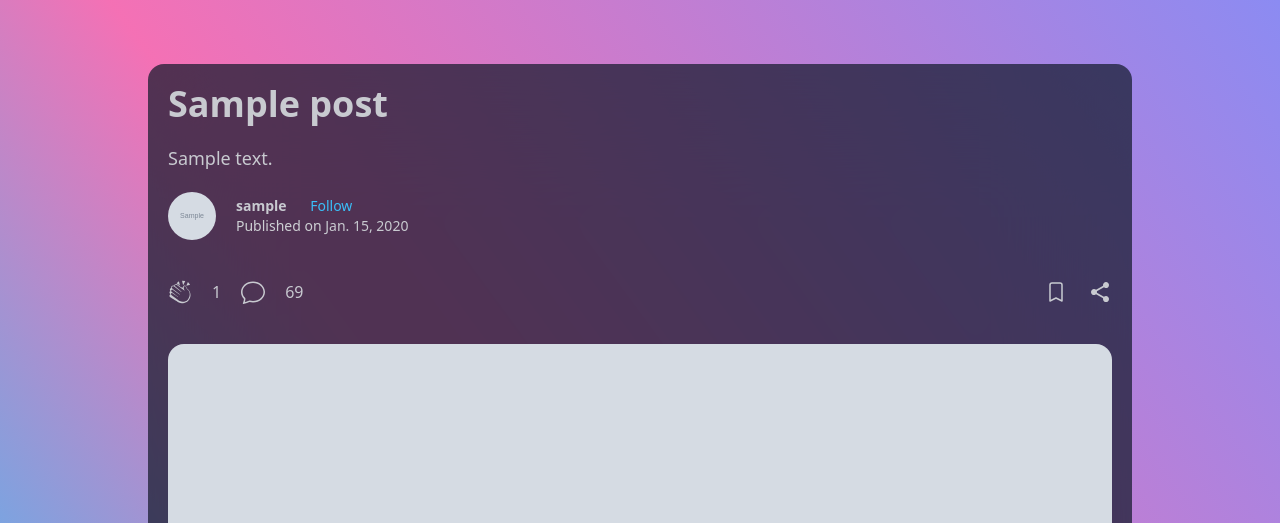
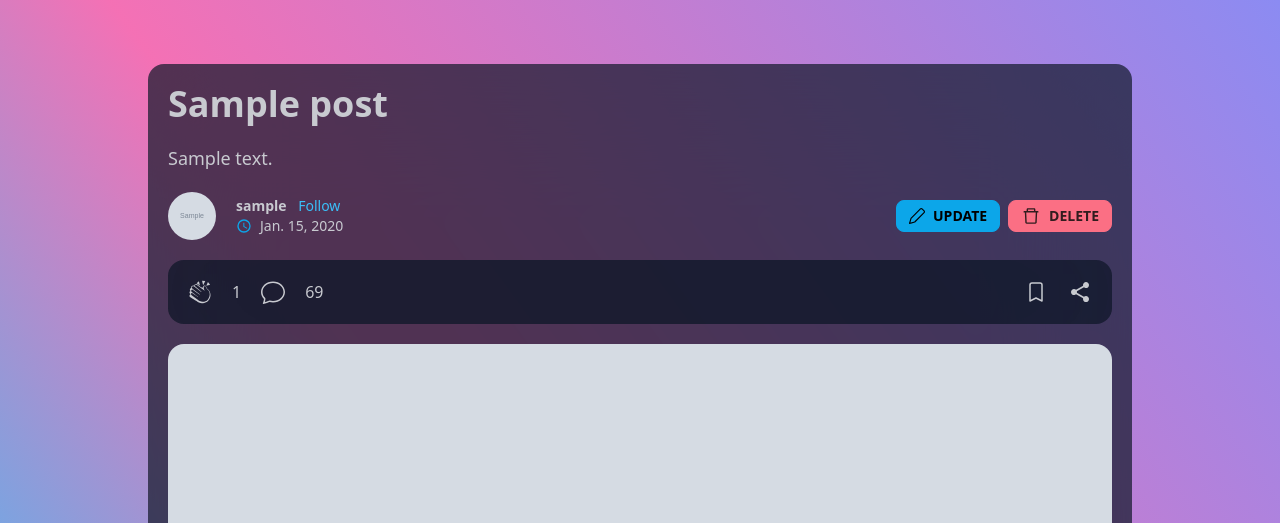
Before and after one commit to izharxyz/neon, a Django app: a page that uses blog/templates/blog/detail.html in a window 1280 px wide. Shown: the part 148-671 px from the top of the page. Run offline with Django 3.2, Linux system fonts and the light colour scheme; a user stored in the database is signed in; tables that the repository leaves empty hold one stand-in row (values such as "Sample post"); grey boxes marked "Sample" are stand-in pictures; style sheets or scripts are compiled from the project's sources.

Commit message:
added craete and edit button if user is post author

```diff
--- a/blog/templates/blog/detail.html
+++ b/blog/templates/blog/detail.html
@@ -5,20 +5,55 @@
         <div class="w-full h-fit mt-48 mb-5 p-5 rounded-box bg-base-100 bg-opacity-70 backdrop-blur-3xl">
             <h1 class="text-3xl md:text-4xl font-bold">{{ post.title }}</h1>
             <h3 class="mt-5 text-lg">{{ post.excerpt }}</h3>
-            <div class="mt-5 text-base flex items-center gap-5">
+            <div class="mt-5 flex items-center justify-between w-full">
+                <div class="flex flex-row gap-5 items-center text-base">
                     <img src="{{ post.category.image.url }}"
                          alt="author"
                          class="w-12 h-12 rounded-full object-cover">
                     <div class="text-sm">
                         <p class="font-semibold">
-                        {{ post.author.username }} <span class="ml-5 text-primary font-normal"><a href="/">Follow</a></span>
+                            {{ post.author.username }} <span class="ml-2 text-primary font-normal"><a href="/">Follow</a></span>
                         </p>
-                    <p class="text-neutral-content">
-                        Published on <span class="text-base-content">{{ post.created_at|date }}</span>
-                    </p>
+                        <div class="text-neutral-content flex gap-2 items-center">
+                            <svg class="text-info h-4 w-4"
+                                 xmlns="http://www.w3.org/2000/svg"
+                                 width="24"
+                                 height="24"
+                                 viewBox="0 0 24 24">
+                                <path fill="currentColor" d="M12 20a8 8 0 0 0 8-8a8 8 0 0 0-8-8a8 8 0 0 0-8 8a8 8 0 0 0 8 8m0-18a10 10 0 0 1 10 10a10 10 0 0 1-10 10C6.47 22 2 17.5 2 12A10 10 0 0 1 12 2m.5 5v5.25l4.5 2.67l-.75 1.23L11 13V7h1.5Z" />
+                            </svg>
+                            <span class="text-base-content">{{ post.created_at|date }}</span>
                         </div>
                     </div>
-            <div class="mt-5 py-5 flex items-center justify-between">
+                </div>
+                {% if user == post.author %}
+                    <div class="flex gap-2">
+                        <a href="/" class="btn btn-info btn-sm">
+                            <!-- pen icon -->
+                            <svg class="h-4 w-4"
+                                 xmlns="http://www.w3.org/2000/svg"
+                                 width="20"
+                                 height="20"
+                                 viewBox="0 0 14 14">
+                                <path fill="none" stroke="currentColor" stroke-linecap="round" stroke-linejoin="round" d="M5 12.24L.5 13.5L1.76 9L10 .8a1 1 0 0 1 1.43 0l1.77 1.78a1 1 0 0 1 0 1.42Z" />
+                            </svg>
+                            <span class="hidden md:block">UPDATE</span>
+                        </a>
+                        <a href="/" class="btn btn-error btn-sm">
+                            <!-- delete icon -->
+                            <svg class="h-5 w-5"
+                                 xmlns="http://www.w3.org/2000/svg"
+                                 width="1024"
+                                 height="1024"
+                                 viewBox="0 0 1024 1024">
+                                <path fill="currentColor" d="M360 184h-8c4.4 0 8-3.6 8-8v8h304v-8c0 4.4 3.6 8 8 8h-8v72h72v-80c0-35.3-28.7-64-64-64H352c-35.3 0-64 28.7-64 64v80h72v-72zm504 72H160c-17.7 0-32 14.3-32 32v32c0 4.4 3.6 8 8 8h60.4l24.7 523c1.6 34.1 29.8 61 63.9 61h454c34.2 0 62.3-26.8 63.9-61l24.7-523H888c4.4 0 8-3.6 8-8v-32c0-17.7-14.3-32-32-32zM731.3 840H292.7l-24.2-512h487l-24.2 512z" />
+                            </svg>
+                            <span class="hidden md:block">DELETE</span>
+                        </a>
+                    </div>
+                {% endif %}
+            </div>
+            <div class="mt-5 p-5 flex items-center justify-between rounded-box bg-base-100 bg-opacity-70 backdrop-blur-3xl">
                 <div class="flex gap-5 items-center">
                     <svg class="h-6 w-6 text-base-content"
                          xmlns="http://www.w3.org/2000/svg"
```
Lines whose indentation alone changed are shown as unchanged.
